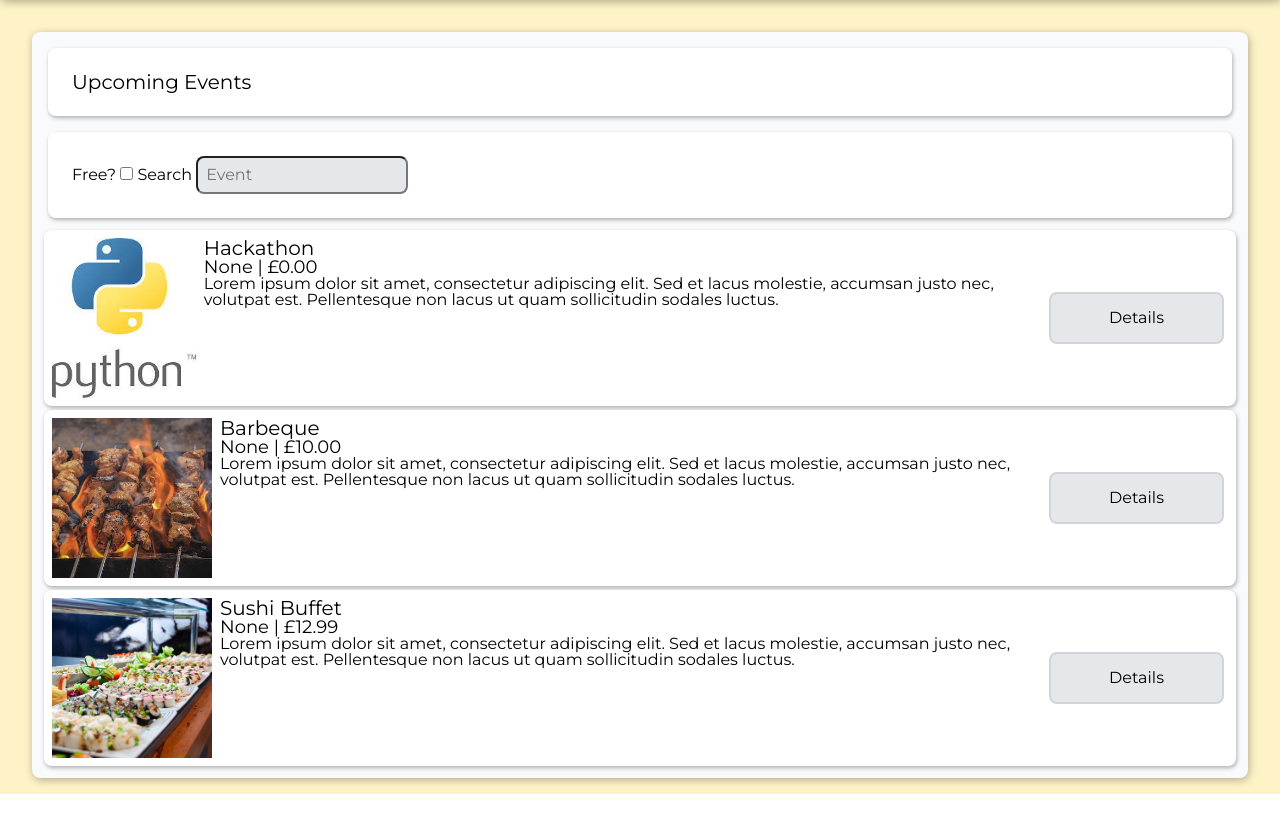
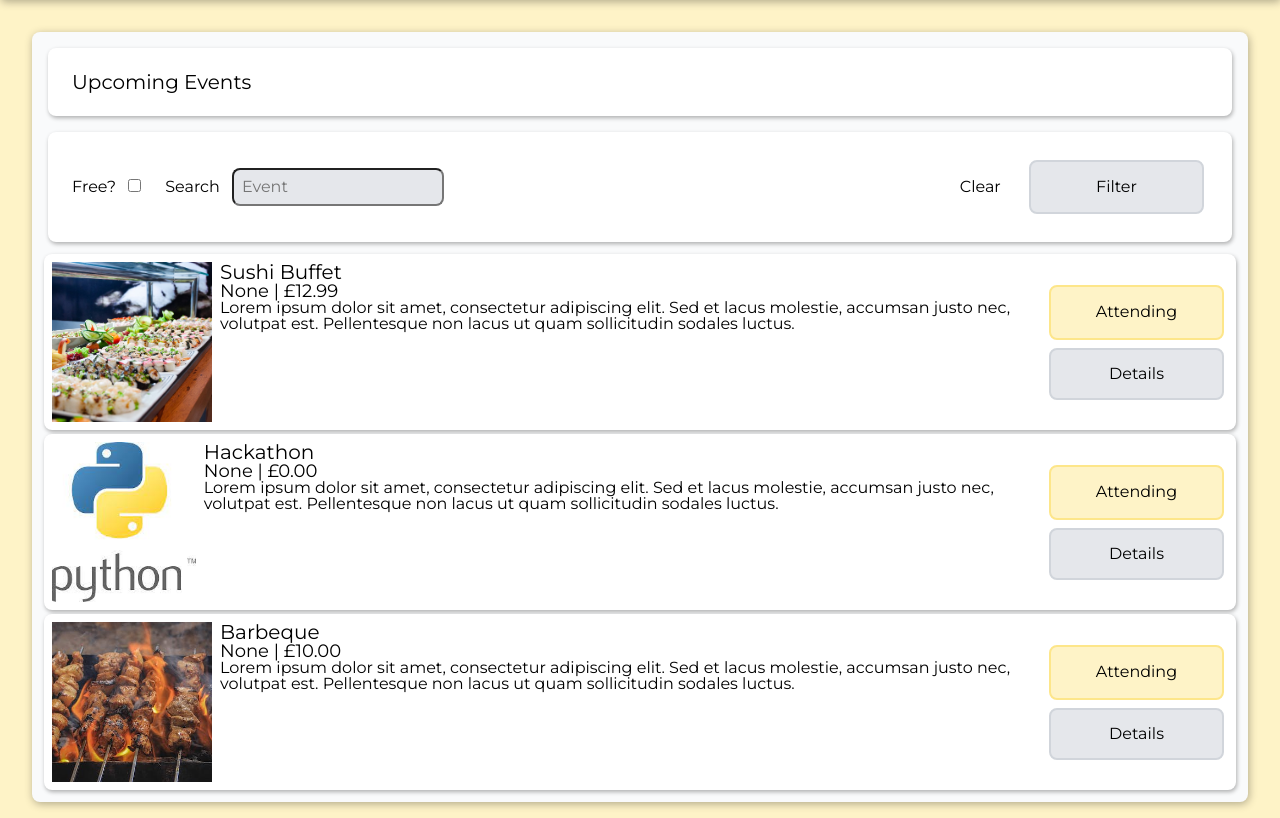
Before and after one commit to BriffC/EventBulb, a Django app: page /events/ in a window 1280 px wide. Shown: the part 144-962 px from the top of the page. Before the commit the page ends 938 px from the top, so only its background shows below. Run offline with Django 3.2, Linux system fonts and the light colour scheme; a user stored in the database is signed in; data comes from the database, SQL or seed files in the repository; both versions use the stored data as it was after the commit; some libraries are stand-ins or nearby versions.

Commit message:
dashboard lab

```diff
--- a/start_code/accounts/models.py
+++ b/start_code/accounts/models.py
@@ -1,11 +1,12 @@
 from django.db import models
 from django.contrib.auth.models import User
+from events.models import Event
 
 # Create your models here.
 class UserProfile(models.Model):
     user = models.OneToOneField(
-        User, on_delete = models.CASCADE, related_name = 'profile'
-    )
+        User, on_delete = models.CASCADE, related_name = 'profile')
+    attending = models.ManyToManyField(Event, blank=True, related_name="profile")
 
     def __str__(self):
         return self.user.username
--- a/start_code/eventbulb/settings.py
+++ b/start_code/eventbulb/settings.py
@@ -82,6 +82,7 @@
     }
 }
 
+LOGIN_REDIRECT_URL = "/events"
 
 # Password validation
 # https://docs.djangoproject.com/en/3.2/ref/settings/#auth-password-validators
--- a/start_code/events/models.py
+++ b/start_code/events/models.py
@@ -3,7 +3,7 @@
 class Event(models.Model):
     title = models.CharField(max_length=255)
     description = models.CharField(max_length=255)
-    datetime = models.DateField(auto_now=False, auto_now_add=False)
+    datetime = models.DateTimeField(auto_now=False, auto_now_add=False)
     cost = models.DecimalField(max_digits=6, decimal_places=2)
     cover = models.ImageField(upload_to='images/')
 
--- /dev/null
+++ b/start_code/events/templatetags/event_filters.py
@@ -0,0 +1,7 @@
+from django import template
+
+register = template.Library()
+
+@register.filter
+def is_attending(user, event):
+    return user.profile.attending.filter(id=event.id).exists()
--- a/start_code/events/urls.py
+++ b/start_code/events/urls.py
@@ -4,4 +4,7 @@
 urlpatterns = [
     path('', views.list, name="events_list"),
     path('<int:id>/', views.details, name="events_details"),
+    path('<int:id>/add_attending/', views.add_attending, name ="events_add_attending"),
+    path('<int:id>/remove_attending/', views.remove_attending, name="events_remove_attending"),
+    path('dashboard/', views.dashboard, name = "events_dashboard"),
 ]
--- a/start_code/events/views.py
+++ b/start_code/events/views.py
@@ -1,7 +1,35 @@
-from django.shortcuts import render, get_object_or_404
+from django.shortcuts import render, get_object_or_404, redirect
+from django.contrib.auth.decorators import login_required
 from datetime import datetime
 from . models import Event
+from accounts.models import UserProfile
 
+def check_if_user_profile(request):
+    if request.user.is_authenticated:
+        [profile, created] = UserProfile.objects.get_or_create(user=request.user)
+        return profile
+
+@login_required
+def add_attending(request, id):
+    event = get_object_or_404(Event, id=id)
+    if request.method == "POST":
+        request.user.profile.attending.add(event)
+    return redirect(request.POST.get("redirect_url"))
+
+@login_required
+def remove_attending(request, id):
+    event = get_object_or_404(Event, id=id)
+    if request.method == "POST":
+        request.user.profile.attending.remove(event)
+    return redirect(request.POST.get("redirect_url"))
+
+@login_required
+def dashboard(request):
+    today=datetime.today()
+    profile = check_if_user_profile(request)
+    attending = profile.attending.all().filter(datetime__gte=today).order_by("datetime")
+    attended = profile.attending.all().filter(datetime__lt=today).order_by("datetime")
+    return render(request, 'events/dashboard.html', {"attending": attending, "attended": attended,})
 
 def details(request, id):
     event = get_object_or_404(Event, id = id)
@@ -9,27 +37,26 @@
 
 
 def list(request):
+    check_if_user_profile(request)
     today = datetime.today()
     # events = Event.objects.filter(datetime__gte = today).order_by('datetime')
     # return render(request, 'events/list.html', {'events': events})
+    # query_params = request.GET
 
-    query_params = request.GET
-
-    filter_map ={
-        "title":"name__iexact",
-        # "is_free" : "cost"
+    filter_map = {
+        "title": "title__icontains",
+        "is_free" : "cost__exact"
     }
 
     filters = {}
-    for key, value in query_params.items():
+    for key, value in request.GET.items():
         filter_key = filter_map[key]
-        if value:
-            filters[filter_key] = value
+        filters[filter_key] = value
 
-    events = Event.objects.filter(**filters)
+    events = Event.objects.filter(datetime__gte=today).filter(**filters).order_by('datetime')
 
-    context = {
-        "events": events
-    }
+    # context = {
+    #     "events": events
+    # }
 
-    return render(request, 'events/list.html', context)
+    return render(request, 'events/list.html', {'events': events})
--- a/start_code/templates/base.html
+++ b/start_code/templates/base.html
@@ -24,7 +24,7 @@
           </li>
           {% if user.is_authenticated %}
           <li>
-            <a href="#">Dashboard</a>
+            <a href="{% url 'events_dashboard' %}">Dashboard</a>
           </li>
           {% endif %}
           <li>
--- a/start_code/templates/events/list.html
+++ b/start_code/templates/events/list.html
@@ -8,28 +8,25 @@
         <h2>Upcoming Events</h2>
       </section>
       <section class = "card">
-        <form action="{% url 'events_list' %}" method = "get">
-          <label for = "free">Free?</label>
-          <input type ="checkbox" id = "free" value = "0"/>
-          <label for = "event_search">Search</label>
-          <input type ="text" id = "event_search" name ="title" placeholder = "Event"/>
+        <form action="{% url 'events_list' %}" method = "get" class ="filter-controls-form">
+          <div class = "filter-controls">
+            <div class = "input-group">
+            <label for = "free">Free?</label>
+            <input type ="checkbox" id = "free" value = "0"/>
+            </div>
+            <div class = "input-group">
+              <label for = "event_search">Search</label>
+              <input type ="text" id = "event_search" name ="title" placeholder = "Event"/>
+            </div>
+            </div>
+
+            <div>
+            <a href ="{% url 'events_list' %}" class = "button">Clear</a>
+            <button type = "submit" class = "button gray">Filter</button>
+            </div>
         </form>
       </section>
-      <ul class="events-list">
-        {% for event in events %}
-          <li class="card event">
-            <img class="event-image" src="{{ event.cover.url }}" alt="{{ event.title }}">
-            <div class="event-info">
-              <h2>{{ event.title }}</h2>
-              <h3>{{ event.datetime }} | £{{ event.cost }}</h3>
-              <p>{{ event.description }}</p>
-            </div>
-            <div class="event-controls">
-              <a href="{% url 'events_details' event.id %}" class="button gray">Details</a>
-            </div>
-          </li>
-        {% endfor %}
-      </ul>
+        {% include 'partials/_events_list.html' with events=events %}
     </section>
   </main>
 {% endblock %}
--- /dev/null
+++ b/start_code/templates/partials/_events_list.html
@@ -0,0 +1,33 @@
+{% load event_filters %}
+{% load static %}
+
+<ul class="events-list">
+  {% for event in events %}
+    <li class="card event">
+      <img class="event-image" src="{{ event.cover.url }}" alt="{{ event.title }}">
+      <div class="event-info">
+        <h2>{{ event.title }}</h2>
+        <h3>{{ event.datetime }} | £{{ event.cost }}</h3>
+        <p>{{ event.description }}</p>
+      </div>
+      <div class="event-controls">
+        {% if user.is_authenticated %}
+            {% if user|is_attending:event %}
+            <form action="{% url 'events_remove_attending' event.id %}" method="post">
+                {% csrf_token %}
+                <input type="hidden" name = "redirect_url" value = "{{ request.get_full_path}}">
+                <button type = "submit" class = "button red">Cancel Attendance</button>
+            </form>
+            {% else %}
+                <form action = "{% url 'events_add_attending' event.id %}" method = "post">
+                    {% csrf_token %}
+                    <input type = "hidden" name ="redirect_url" value = "{{ request.get_full_path }}">
+                    <button type = "submit" class = "button yellow">Attending</button>
+                </form>
+            {% endif %}
+         {% endif %}
+         <a href="{% url 'events_details' event.id %}" class = "button gray">Details</a>
+      </div>
+    </li>
+   {% endfor %}
+</ul>
```
Also changed, not shown: start_code/templates/events/dashboard.html (added, +17 -0 lines), start_code/templates/partials/_past_events.html (added, +17 -0 lines), start_code/accounts/migrations/0002_userprofile_attending.py (added), start_code/db.sqlite3, start_code/events/migrations/0002_alter_event_datetime.py (added), start_code/events/templatetags/__init__.py (added).
